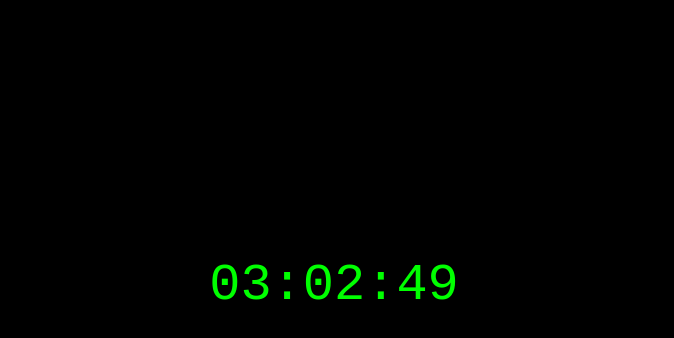
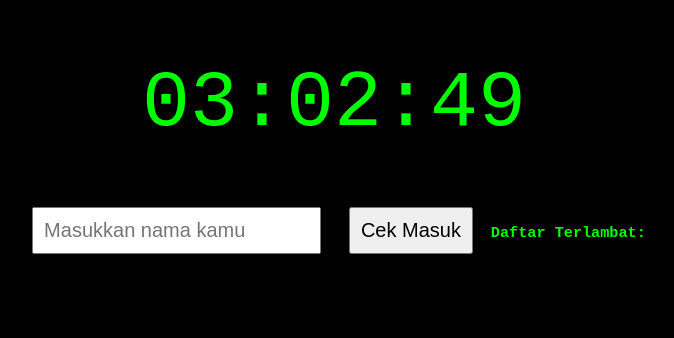
Before and after one commit to sepuh3/Jam-clolok, a plain HTML site: page index.html in a window 1280 px wide. Shown: the whole page, without its empty margins (306-980 px from the left). Drawn offline with Linux system fonts and the light colour scheme.

Commit message:
Update index.html

```diff
--- a/index.html
+++ b/index.html
@@ -1,31 +1,88 @@
 <!DOCTYPE html>
-<html>
+<html lang="en">
 <head>
-  <title>Jam Digital</title>
+  <meta charset="UTF-8">
+  <title>Jam Clolok</title>
   <style>
     body {
-      background: black;
+      background-color: black;
       color: lime;
       font-family: monospace;
-      font-size: 4em;
       text-align: center;
-      margin-top: 20%;
+      padding-top: 50px;
+    }
+    #clock {
+      font-size: 80px;
+      margin-bottom: 30px;
+    }
+    input, button {
+      font-size: 20px;
+      padding: 10px;
+      margin: 10px;
+    }
+    .record {
+      margin-top: 30px;
+      text-align: left;
+      display: inline-block;
     }
   </style>
 </head>
 <body>
-  <div id="jam">00:00:00</div>
+
+  <div id="clock">00:00:00</div>
+
+  <input type="text" id="nameInput" placeholder="Masukkan nama kamu">
+  <button onclick="cekTerlambat()">Cek Masuk</button>
+
+  <div class="record">
+    <h3>Daftar Terlambat:</h3>
+    <ul id="terlambatList"></ul>
+  </div>
 
   <script>
-    function updateJam() {
-      const sekarang = new Date();
-      const jam = String(sekarang.getHours()).padStart(2, '0');
-      const menit = String(sekarang.getMinutes()).padStart(2, '0');
-      const detik = String(sekarang.getSeconds()).padStart(2, '0');
-      document.getElementById('jam').textContent = `${jam}:${menit}:${detik}`;
+    function updateClock() {
+      const now = new Date();
+      const jam = String(now.getHours()).padStart(2, '0');
+      const menit = String(now.getMinutes()).padStart(2, '0');
+      const detik = String(now.getSeconds()).padStart(2, '0');
+      document.getElementById('clock').textContent = `${jam}:${menit}:${detik}`;
     }
-    setInterval(updateJam, 1000);
-    updateJam();
+    setInterval(updateClock, 1000);
+
+    function cekTerlambat() {
+      const nama = document.getElementById('nameInput').value.trim();
+      if (!nama) return alert("Isi namanya dulu woy!");
+
+      const now = new Date();
+      const totalDetik = now.getHours() * 3600 + now.getMinutes() * 60 + now.getSeconds();
+      const batasTerlambat = 7 * 3600; // Jam 07:00:00
+
+      if (totalDetik > batasTerlambat) {
+        const jam = now.toTimeString().split(' ')[0];
+        const data = { nama, waktu: jam };
+        let semua = JSON.parse(localStorage.getItem('terlambat') || '[]');
+        semua.push(data);
+        localStorage.setItem('terlambat', JSON.stringify(semua));
+        tampilkanTerlambat();
+        alert("Terlambat woy!");
+      } else {
+        alert("Aman bro, masih pagi");
+      }
+    }
+
+    function tampilkanTerlambat() {
+      const data = JSON.parse(localStorage.getItem('terlambat') || '[]');
+      const list = document.getElementById('terlambatList');
+      list.innerHTML = '';
+      data.forEach((d, i) => {
+        const li = document.createElement('li');
+        li.textContent = `${i + 1}. ${d.nama} - ${d.waktu}`;
+        list.appendChild(li);
+      });
+    }
+
+    tampilkanTerlambat();
   </script>
+
 </body>
-</html>
+  </html>
```
